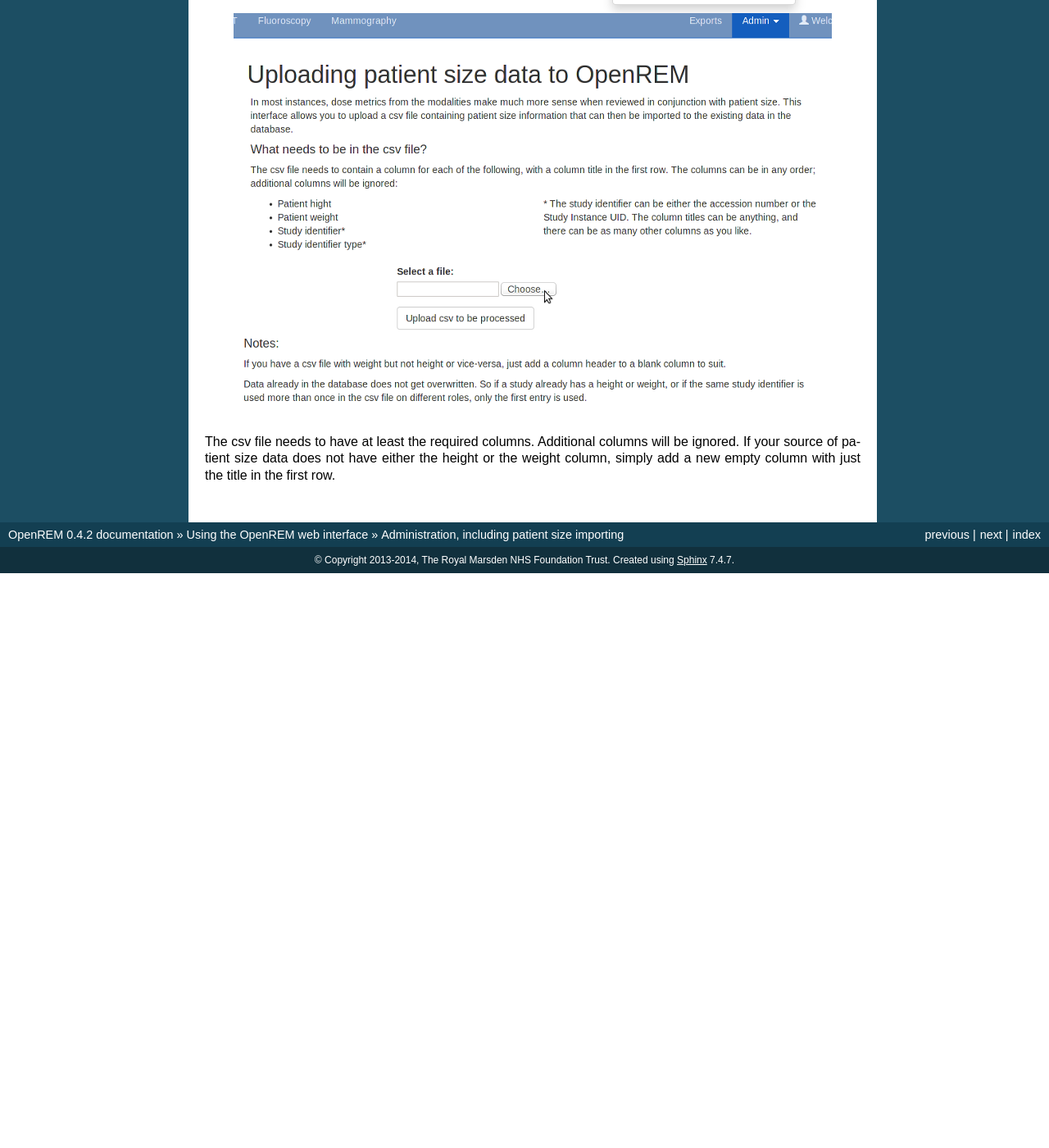
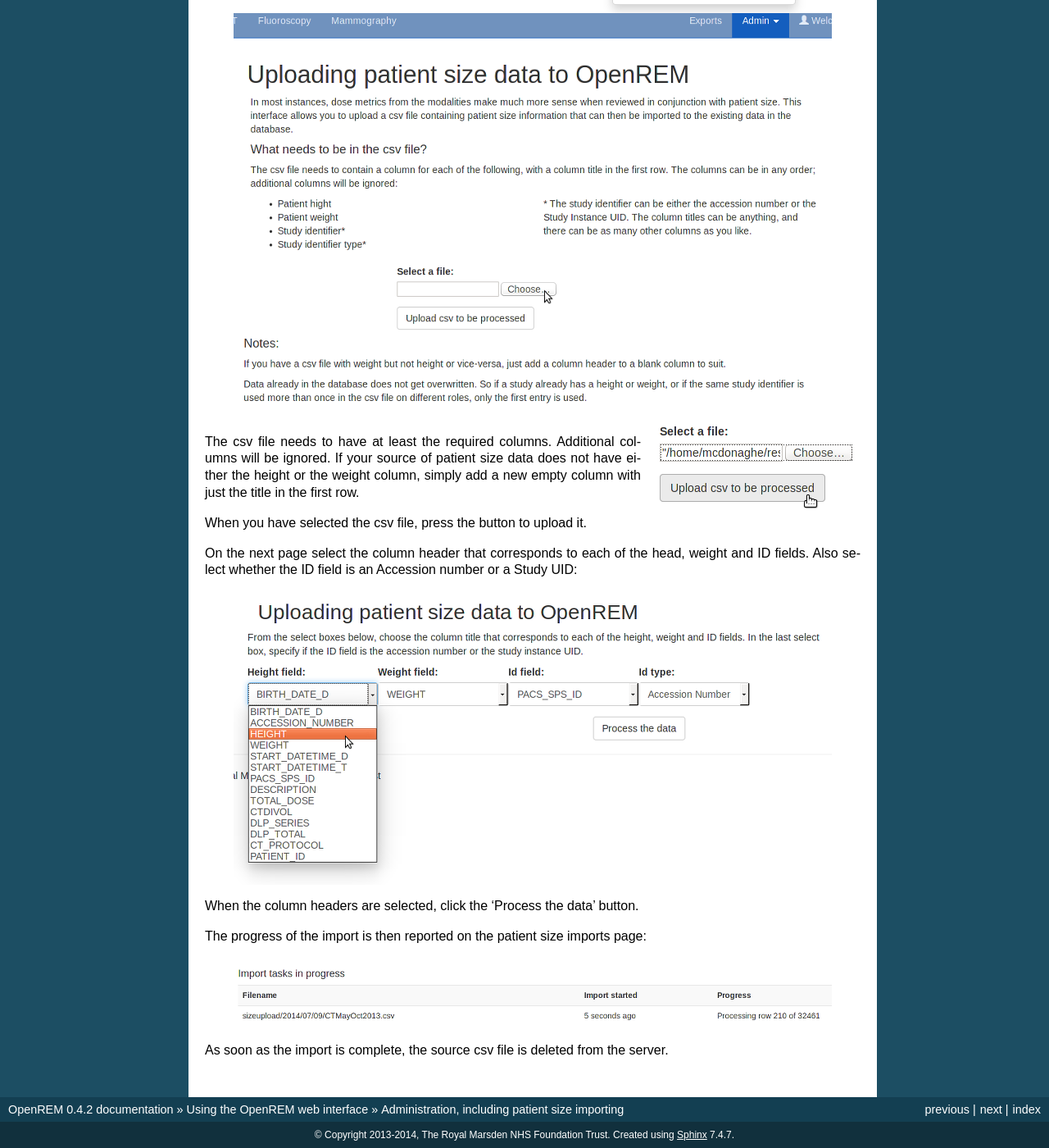
Before and after one commit to ckswilliams/modOpenREM, a Sphinx documentation site: the page built from docs/interface_administration.rst, in a window 1280 px wide and 1400 px high, scrolled down 742 px. Shown: the whole window at 82% size. Built offline with Sphinx 7.4.7, drawn with Linux system fonts in a browser that asks for light colours; before the commit the page ends 1441 px from its top, so only the background shows below that.

Commit message:
First draft of patient size importing documentation complete. Yet to cover downloading and deleting logs. Refs #103.

```diff
--- a/docs/interface_administration.rst
+++ b/docs/interface_administration.rst
@@ -39,7 +39,38 @@
     :height: 497px
     :alt: Uploading CSV files containing patient size information
 
+.. image:: img/AdminUploadButton.png
+    :width: 252px
+    :align: right
+    :height: 114px
+    :alt: Upload patient size csv file button
+
 The csv file needs to have at least the required columns. Additional columns
 will be ignored. If your source of patient size data does not have either the
 height or the weight column, simply add a new empty column with just the title
 in the first row.
+
+When you have selected the csv file, press the button to upload it.
+
+On the next page select the column header that corresponds to each of the
+head, weight and ID fields. Also select whether the ID field is an Accession number
+or a Study UID:
+
+.. image:: img/AdminSizeHeaders.png
+    :width: 730px
+    :align: center
+    :height: 357px
+    :alt: Selecting header information
+
+When the column headers are selected, click the 'Process the data' button.
+
+The progress of the import is then reported on the patient size imports page:
+
+.. image:: img/AdminSizeImporting.png
+    :width: 730px
+    :align: center
+    :height: 86px
+    :alt: Patient size importing
+
+As soon as the import is complete, the source csv file is deleted from the
+server.
```
Also changed, not shown: docs/img/AdminSizeHeaders.png (added), docs/img/AdminSizeImporting.png (added), docs/img/AdminUploadButton.png (added).
